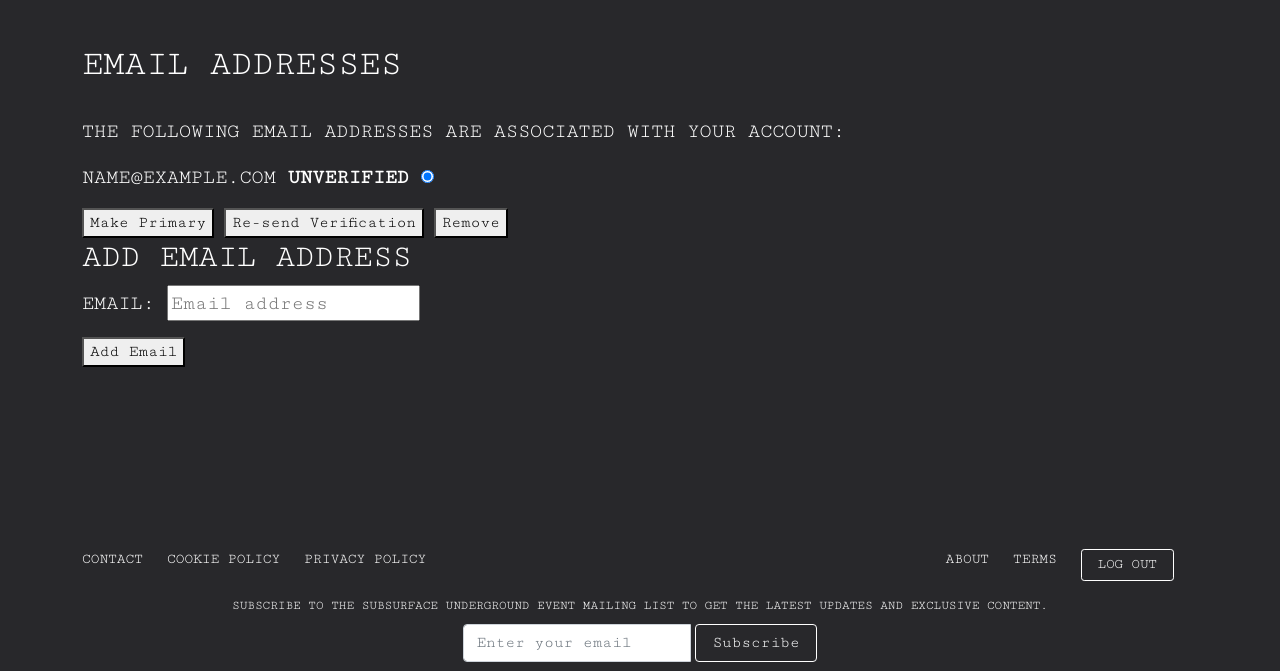
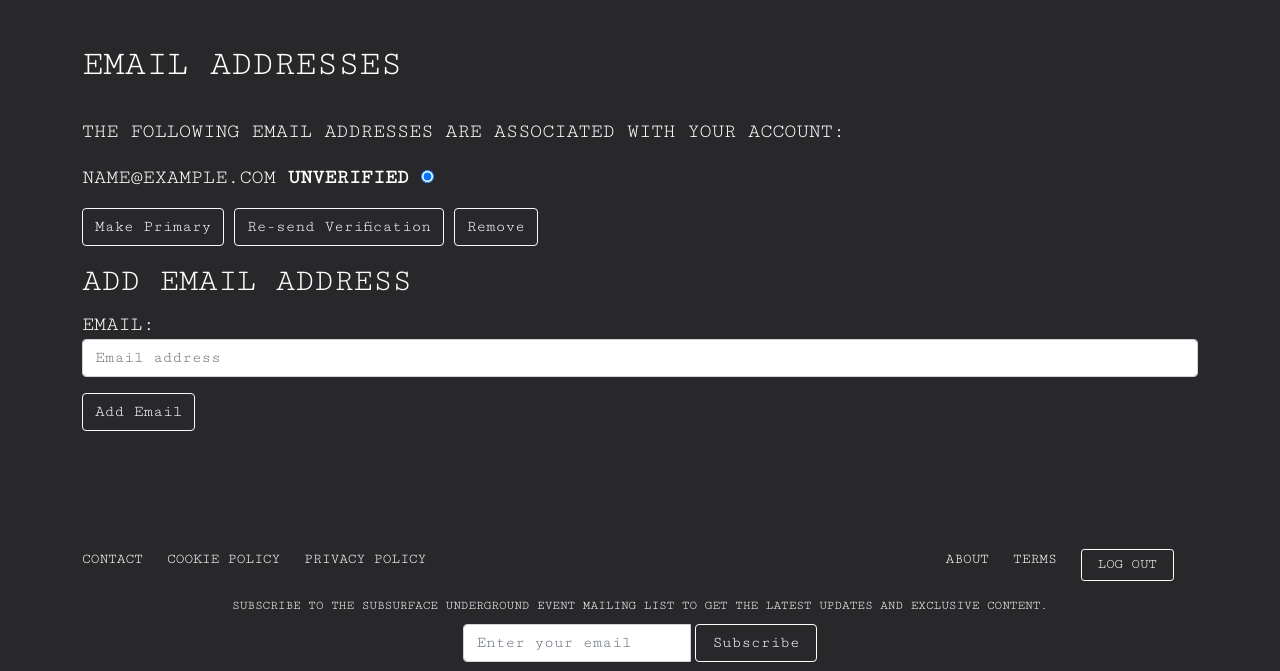
Before and after one commit to parduckids/milestone-project-four, a Django app: page /accounts/email/ in a window 1280 px wide. Shown: the part 106-777 px from the top of the page. Run offline with Django 5.2, Linux system fonts and the light colour scheme; the visitor is signed in with stand-in values (Sample User, id 1); data comes from the database, SQL or seed files in the repository.

Commit message:
style: allauth templates and all form fields

```diff
--- a/event/templates/event/create_event.html
+++ b/event/templates/event/create_event.html
@@ -104,11 +104,13 @@
                 1024x1024 pixels.
             </div>
             <input type="hidden" id="id_event_image" name="event_image">
-            <button type="button" id="upload_widget" class="btn btn-outline-warning btn-lg btn-block mt-3">Upload
+            <button type="button" id="upload_widget" class="btn btn-outline-light btn-lg btn-block mt-3">Upload
                 Image</button>
         </div>
+        <div class="text-center">
+            <button type="submit" class="btn btn-outline-warning btn-lg btn-block mt-3">Upload Event</button>
+        </div>
 
-        <button type="submit" class="btn btn-outline-warning btn-lg btn-block mt-3">Upload Event</button>
     </form>
 </div>
 {% endblock %}
--- a/templates/allauth/account/password_change.html
+++ b/templates/allauth/account/password_change.html
@@ -19,7 +19,7 @@
             {% element button type="submit" %}
                 {% trans "Change Password" %}
             {% endelement %}
-            <a href="{% url 'account_reset_password' %}">{% trans "Forgot Password?" %}</a>
+            <a class="btn btn-outline-danger" href="{% url 'account_reset_password' %}">{% trans "Forgot Password?" %}</a>
         {% endslot %}
     {% endelement %}
 {% endblock content %}
--- a/templates/allauth/allauth/elements/button.html
+++ b/templates/allauth/allauth/elements/button.html
@@ -6,6 +6,7 @@
 {% if attrs.name %}name="{{ attrs.name }}"{% endif %}
 {% if attrs.value %}value="{{ attrs.value }}"{% endif %}
 {% if attrs.type %}type="{{ attrs.type }}"{% endif %}
+{% if attrs.type %}class="btn btn-outline-light"{% endif %}
 >
 {% slot %}
 {% endslot %}
--- a/templates/allauth/allauth/elements/h2.html
+++ b/templates/allauth/allauth/elements/h2.html
@@ -1 +1 @@
-{% comment %} djlint:off {% endcomment %}{% load allauth %}<h2>{% slot default %}{% endslot %}</h2>
+{% comment %} djlint:off {% endcomment %}{% load allauth %}<h2 class="mt-3">{% slot default %}{% endslot %}</h2>
--- a/templates/allauth/allauth/layouts/base.html
+++ b/templates/allauth/allauth/layouts/base.html
@@ -24,6 +24,25 @@
 </head>
 
 <body>
+    <style>
+        input:not([type="radio"]) {
+            display: block;
+            width: 100%;
+            padding: .375rem .75rem;
+            font-size: 1rem;
+            font-weight: 400;
+            line-height: 1.5;
+            color: #212529;
+            background-color: #fff;
+            background-clip: padding-box;
+            border: 1px solid #ced4da;
+            -webkit-appearance: none;
+            -moz-appearance: none;
+            appearance: none;
+            border-radius: .25rem;
+            transition: border-color .15s ease-in-out, box-shadow .15s ease-in-out;
+        }
+    </style>
     <div class="flex-wrapper">
         <!-- Transparent Navbar -->
         <nav class="navbar navbar-expand-lg navbar-light bg-transparent">
```
Also changed, not shown: contact/templates/about.html (+10 -3 lines).
